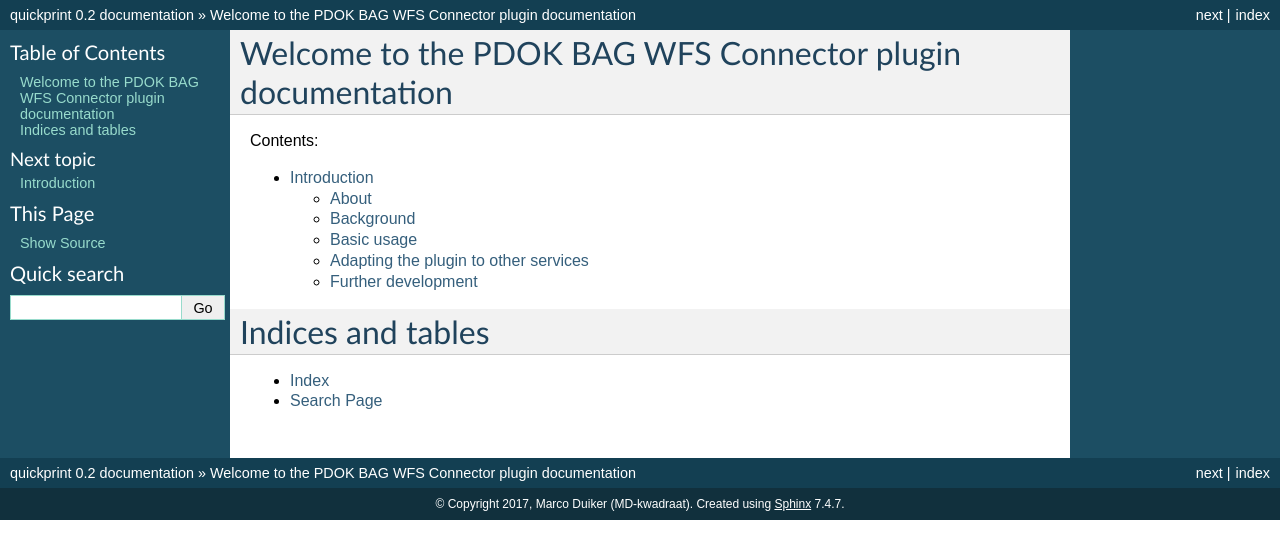
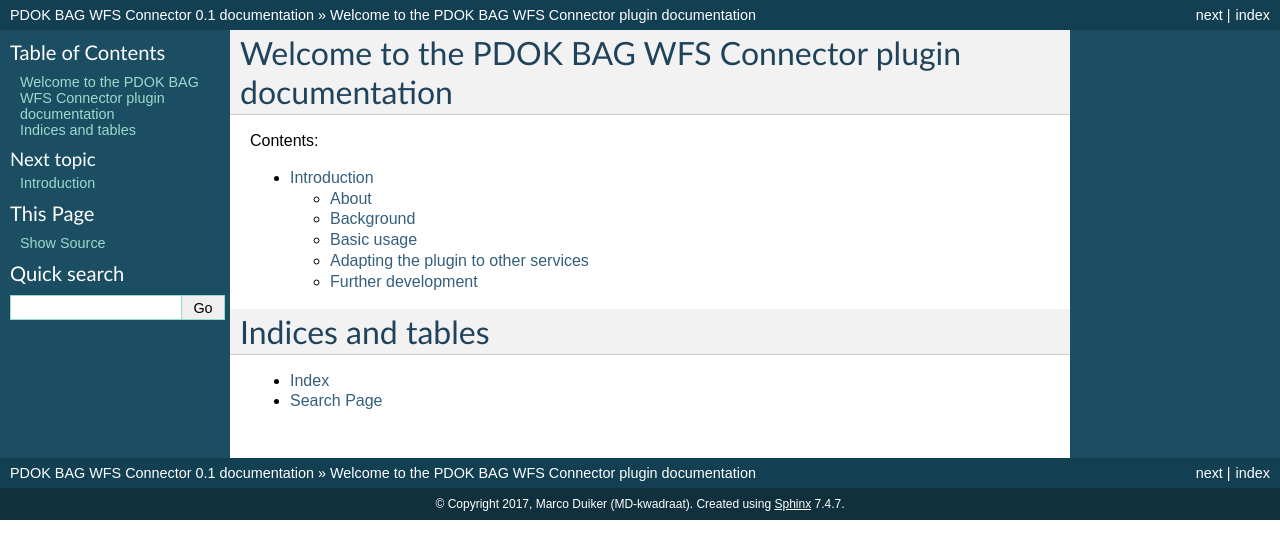
Before and after one commit to MarcoDuiker/QGIS_BAG_Connector, a Sphinx documentation site: the page built from help/source/index.rst, in a window 1280 px wide. Shown: the top 559 px of the page. Built offline with Sphinx 7.4.7, drawn with Linux system fonts in a browser that asks for light colours; formulas are drawn with MathJax 3.

Commit message:
fixed help typos

```diff
--- a/help/source/conf.py
+++ b/help/source/conf.py
@@ -1,7 +1,7 @@
 # -*- coding: utf-8 -*-
 #
-# quickprint documentation build configuration file, created by
-# sphinx-quickstart on Sun Feb 12 17:11:03 2012.
+# PDOK BAG WFS Connector Documentation documentation build configuration file, created by
+# sphinx-quickstart.
 #
 # This file is execfile()d with the current directory set to its containing dir.
 #
@@ -40,7 +40,7 @@
 master_doc = 'index'
 
 # General information about the project.
-project = u'quickprint'
+project = u'PDOK BAG WFS Connector'
 copyright = u'2017, Marco Duiker (MD-kwadraat)'
 
 # The version info for the project you're documenting, acts as replacement for
@@ -48,9 +48,9 @@
 # built documents.
 #
 # The short X.Y version.
-version = '0.2'
+version = '0.1'
 # The full version, including alpha/beta/rc tags.
-release = '0.2'
+release = '0.1'
 
 # The language for content autogenerated by Sphinx. Refer to documentation
 # for a list of supported languages.
```
Also changed, not shown: 10 other files.
